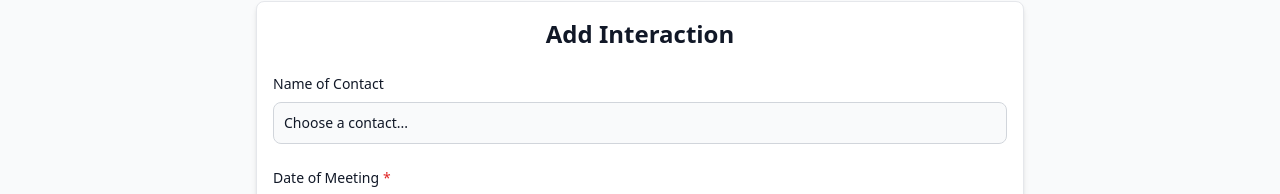
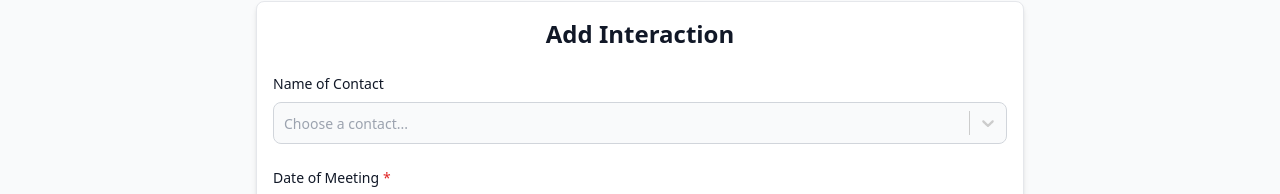
Before and after one commit to ali7070droid/raabta, a React (Vite) app: page /raabta/add-interaction in a window 1280 px wide. Shown: the part 88-282 px from the top of the page. Built offline with nearby package versions, Linux system fonts and the light colour scheme; no server answers; sample sign-in values are in the browser's storage.

Commit message:
Fix api issue

```diff
--- a/package.json
+++ b/package.json
@@ -50,5 +50,8 @@
     "tailwindcss": "^4.1.3",
     "vite": "^5.4.18",
     "web-vitals": "^4.2.4"
+  },
+  "dependencies": {
+    "react-select": "^5.10.2"
   }
 }
--- a/src/components/ui/Typeahead.jsx
+++ b/src/components/ui/Typeahead.jsx
@@ -1,112 +1,51 @@
-import React, { useEffect, useRef, useState } from 'react';
+import React from 'react';
+import ReactSelect from 'react-select';
+
+const controlStyles = (base, state) => ({
+  ...base,
+  backgroundColor: 'rgb(249 250 251)',
+  borderColor: state.isFocused ? 'rgb(59 130 246)' : 'rgb(209 213 219)',
+  borderRadius: '0.5rem',
+  fontSize: '0.875rem',
+  minHeight: '42px',
+  boxShadow: state.isFocused ? '0 0 0 1px rgb(59 130 246)' : 'none',
+  '&:hover': { borderColor: 'rgb(209 213 219)' },
+});
+
+const optionStyles = (base, state) => ({
+  ...base,
+  backgroundColor: state.isSelected
+    ? 'rgb(59 130 246)'
+    : state.isFocused
+      ? 'rgb(243 244 246)'
+      : 'white',
+  color: state.isSelected ? 'white' : 'rgb(17 24 39)',
+  fontSize: '0.875rem',
+  cursor: 'pointer',
+});
 
 const Typeahead = ({ id, options, onChange, placeholder, selected }) => {
-  const [isOpen, setIsOpen] = useState(false);
-  const [query, setQuery] = useState(selected?.[0] || '');
-  const [activeIndex, setActiveIndex] = useState(0);
-  const inputRef = useRef(null);
-  const dropdownRef = useRef(null);
-
-  // Filter options based on the query
-  const filteredOptions = options.filter((option) =>
-    option.toLowerCase().includes(query.toLowerCase()),
-  );
-
-  // Handle clicking outside the dropdown to close it
-  useEffect(() => {
-    const handleClickOutside = (event) => {
-      if (
-        dropdownRef.current &&
-        !dropdownRef.current.contains(event.target) &&
-        inputRef.current &&
-        !inputRef.current.contains(event.target)
-      ) {
-        setIsOpen(false);
-      }
-    };
-
-    document.addEventListener('mousedown', handleClickOutside);
-    return () => {
-      document.removeEventListener('mousedown', handleClickOutside);
-    };
-  }, []);
-
-  // Handle option selection
-  const handleSelect = (option) => {
-    setQuery(option);
-    onChange([option]);
-    setIsOpen(false);
-  };
-
-  // Handle keyboard navigation
-  const handleKeyDown = (e) => {
-    if (e.key === 'ArrowDown') {
-      e.preventDefault();
-      setActiveIndex((prevIndex) =>
-        prevIndex < filteredOptions.length - 1 ? prevIndex + 1 : prevIndex,
-      );
-    } else if (e.key === 'ArrowUp') {
-      e.preventDefault();
-      setActiveIndex((prevIndex) => (prevIndex > 0 ? prevIndex - 1 : 0));
-    } else if (e.key === 'Enter' && isOpen) {
-      e.preventDefault();
-      if (filteredOptions[activeIndex]) {
-        handleSelect(filteredOptions[activeIndex]);
-      }
-    } else if (e.key === 'Escape') {
-      setIsOpen(false);
-    }
-  };
+  const selectOptions = options.map((opt) => ({ value: opt, label: opt }));
+  const selectedValue = selected?.[0] ? { value: selected[0], label: selected[0] } : null;
 
   return (
-    <div className="relative">
-      <input
-        ref={inputRef}
-        id={id}
-        type="text"
-        className="bg-gray-50 border border-gray-300 text-gray-900 text-sm rounded-lg focus:ring-blue-500 focus:border-blue-500 block w-full p-2.5 dark:bg-gray-700 dark:border-gray-600 dark:placeholder-gray-400 dark:text-white dark:focus:ring-blue-500 dark:focus:border-blue-500"
-        placeholder={placeholder}
-        value={query}
-        onChange={(e) => {
-          setQuery(e.target.value);
-          setIsOpen(true);
-          setActiveIndex(0);
-        }}
-        onFocus={() => setIsOpen(true)}
-        onKeyDown={handleKeyDown}
-        aria-controls={`${id}-listbox`}
-        aria-autocomplete="list"
-        aria-activedescendant={
-          isOpen && filteredOptions.length > 0 ? `${id}-option-${activeIndex}` : undefined
-        }
-      />
-
-      {isOpen && filteredOptions.length > 0 && (
-        <ul
-          ref={dropdownRef}
-          id={`${id}-listbox`}
-          className="absolute z-10 w-full mt-1 max-h-60 overflow-auto bg-white rounded-lg shadow-lg border border-gray-200 dark:bg-gray-800 dark:border-gray-700"
-          role="listbox"
-        >
-          {filteredOptions.map((option, index) => (
-            <li
-              key={option}
-              id={`${id}-option-${index}`}
-              role="option"
-              aria-selected={index === activeIndex}
-              className={`px-4 py-2 cursor-pointer text-sm ${
-                index === activeIndex
-                  ? 'bg-blue-100 text-blue-800 dark:bg-blue-700 dark:text-white'
-                  : 'text-gray-900 dark:text-gray-200 hover:bg-gray-100 dark:hover:bg-gray-700'
-              }`}
-              onClick={() => handleSelect(option)}
-            >
-              {option}
-            </li>
-          ))}
-        </ul>
-      )}
-    </div>
+    <ReactSelect
+      inputId={id}
+      options={selectOptions}
+      value={selectedValue}
+      onChange={(option) => onChange(option ? [option.value] : [])}
+      placeholder={placeholder}
+      isSearchable
+      isClearable
+      styles={{
+        control: controlStyles,
+        option: optionStyles,
+        placeholder: (base) => ({ ...base, color: 'rgb(156 163 175)', fontSize: '0.875rem' }),
+        input: (base) => ({ ...base, fontSize: '0.875rem', color: 'rgb(17 24 39)' }),
+        singleValue: (base) => ({ ...base, fontSize: '0.875rem', color: 'rgb(17 24 39)' }),
+        menu: (base) => ({ ...base, borderRadius: '0.5rem', zIndex: 20 }),
+      }}
+    />
   );
 };
 
--- a/src/pages/auth/AuthPage.jsx
+++ b/src/pages/auth/AuthPage.jsx
@@ -5,7 +5,7 @@ import { UserContext } from '../../contexts/UserContext';
 import { apiService, notificationService, validationService } from '../../services';
 
 const AuthPage = () => {
-  const [isLogin, setIsLogin] = useState(true);
+  const [isLogin] = useState(true);
   const [email, setEmail] = useState('');
   const [password, setPassword] = useState('');
   const [username, setUserName] = useState('');
@@ -20,13 +20,13 @@ const AuthPage = () => {
     localStorage.removeItem('token');
   }, []);
 
-  const toggleAuthPage = () => {
-    setIsLogin(!isLogin);
-    setErrors({});
-    setEmail('');
-    setPassword('');
-    setUserName('');
-  };
+  // const toggleAuthPage = () => {
+  //   setIsLogin(!isLogin);
+  //   setErrors({});
+  //   setEmail('');
+  //   setPassword('');
+  //   setUserName('');
+  // };
 
   const validateLoginForm = () => {
     const formErrors = {};
@@ -153,7 +153,8 @@ const AuthPage = () => {
 
       <div className="sm:mx-auto sm:w-full sm:max-w-md">
         <h2 className="text-center text-3xl font-extrabold text-gray-900 dark:text-gray-100">
-          {isLogin ? 'Sign in to your account' : 'Create your account'}
+          {'Sign in to your account'}
+          {/* {isLogin ? 'Sign in to your account' : 'Create your account'} */}
         </h2>
         <div className="mt-3 text-center">
           <span className="text-blue-600 dark:text-blue-400 text-xl font-bold">Raabta</span>
@@ -162,7 +163,7 @@ const AuthPage = () => {
 
       <div className="mt-8 sm:mx-auto sm:w-full sm:max-w-md">
         <Card className="py-8 px-4 sm:px-10">
-          <div className="flex border-b border-gray-200 dark:border-gray-700 mb-6">
+          {/* <div className="flex border-b border-gray-200 dark:border-gray-700 mb-6">
             <button
               onClick={() => setIsLogin(true)}
               className={`pb-2 flex-1 text-center font-medium cursor-pointer ${
@@ -183,7 +184,7 @@ const AuthPage = () => {
             >
               Register
             </button>
-          </div>
+          </div> */}
 
           {errors.form && (
             <div className="mb-4 p-2 rounded bg-red-50 dark:bg-red-900/30 text-red-700 dark:text-red-400 text-sm">
@@ -191,7 +192,6 @@ const AuthPage = () => {
             </div>
           )}
 
-          {isLogin ? (
           <form onSubmit={handleLogin} className="space-y-6">
             <Input
               id="email"
@@ -226,7 +226,9 @@ const AuthPage = () => {
               </Button>
             </div>
           </form>
-          ) : (
+
+          {/* Register form — commented out, login only
+          {!isLogin && (
             <form onSubmit={handleRegister} className="space-y-6">
               <Input
                 id="username"
@@ -281,6 +283,7 @@ const AuthPage = () => {
               </div>
             </form>
           )}
+          */}
         </Card>
       </div>
     </div>
--- a/src/pages/interaction/InteractionForm.jsx
+++ b/src/pages/interaction/InteractionForm.jsx
@@ -32,7 +32,7 @@ const InteractionForm = ({ interaction, contacts, setIsEditing, setInteraction }
   };
 
   const [name, setName] = useState(() => nameValue());
-  const options = useState(() => optionsValue())[0];
+  const options = optionsValue();
 
   const navigate = useNavigate();
 
@@ -100,11 +100,17 @@ const InteractionForm = ({ interaction, contacts, setIsEditing, setInteraction }
   };
 
   const handleChangeTypeAhead = (selected) => {
-    if (selected.length > 0 && contactsFromState && contactsFromState.length > 0) {
-      const newContact = contactsFromState.find((c) => c.name === selected[0]);
-      if (newContact) {
-        setContactForId(newContact);
-        setName(selected[0]);
+    if (selected.length > 0) {
+      const allContacts =
+        contacts && contacts.length > 0
+          ? contacts
+          : contactsFromState;
+      if (allContacts && allContacts.length > 0) {
+        const newContact = allContacts.find((c) => c.name === selected[0]);
+        if (newContact) {
+          setContactForId(newContact);
+          setName(selected[0]);
+        }
       }
     }
   };
--- a/src/pages/interaction/index.jsx
+++ b/src/pages/interaction/index.jsx
@@ -1,3 +1,7 @@
+import React, { useEffect, useState } from 'react';
+import { useNavigate } from 'react-router-dom';
+import { contactService } from '../../services';
+import { isTokenValid } from '../../utils/authUtils';
 import InteractionDetails from './InteractionDetails';
 import InteractionForm from './InteractionForm';
 import InteractionsList from './InteractionsList';
@@ -8,7 +12,26 @@ export const InteractionsPage = ({ contact }) => {
 };
 
 export const InteractionFormPage = () => {
-  return <InteractionForm />;
+  const [contacts, setContacts] = useState([]);
+  const navigate = useNavigate();
+
+  useEffect(() => {
+    const token = localStorage.getItem('token');
+    if (!isTokenValid(token)) {
+      localStorage.removeItem('token');
+      navigate('/');
+      return;
+    }
+    contactService
+      .getAllContacts()
+      .then((data) => {
+        if (Array.isArray(data?.contacts)) setContacts(data.contacts);
+        else if (Array.isArray(data)) setContacts(data);
+      })
+      .catch(console.error);
+  }, [navigate]);
+
+  return <InteractionForm contacts={contacts} />;
 };
 
 export const InteractionDetailsPage = () => {
--- a/src/services/interactionService.js
+++ b/src/services/interactionService.js
@@ -9,7 +9,7 @@ const interactionService = {
   // Get interactions by contact ID
   getInteractionsByContactId: (contactId) => {
     return apiService.get(
-      `/api/Interatction/GetInteratctionDetailsByContactId?contactId=${contactId}`,
+      `/api/Interatction/GetInteratctionDetailsByContactId?id=${contactId}`,
     );
   },
 
```
Also changed, not shown: 1 other file (tests, documents, lock files or other folders). Lines whose indentation alone changed are shown as unchanged.
